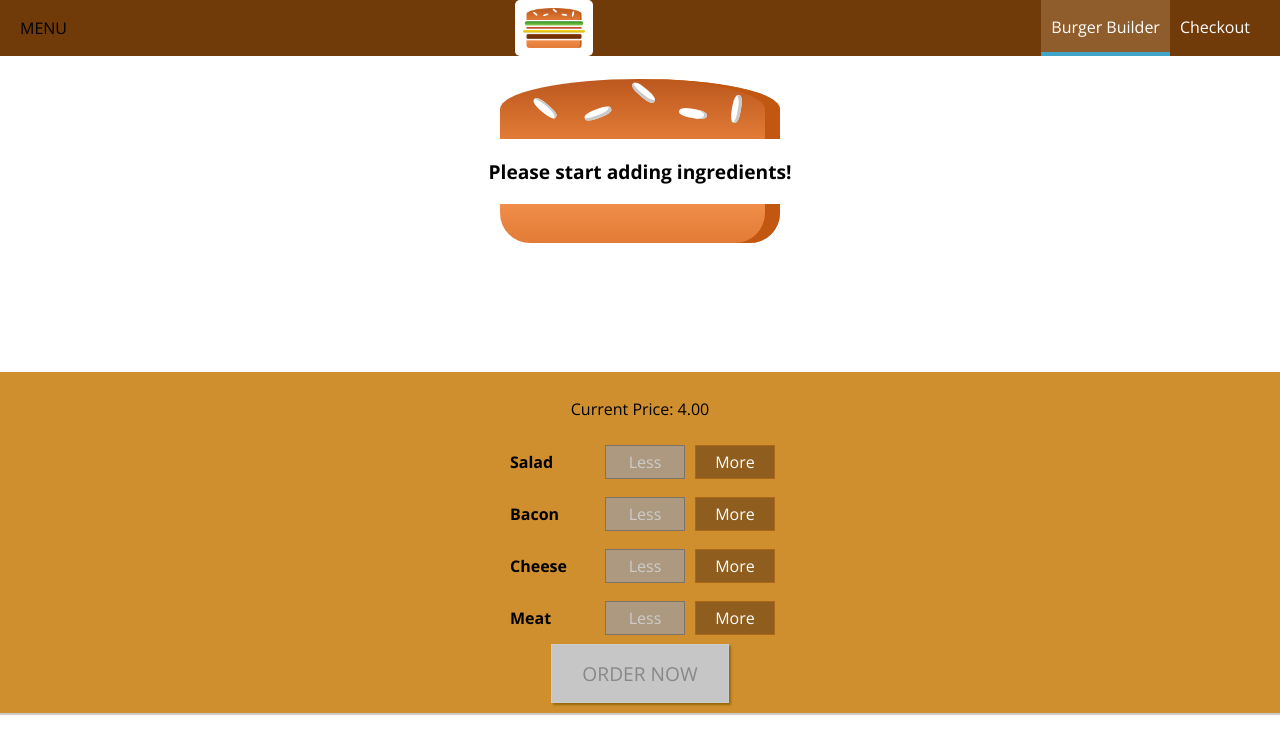
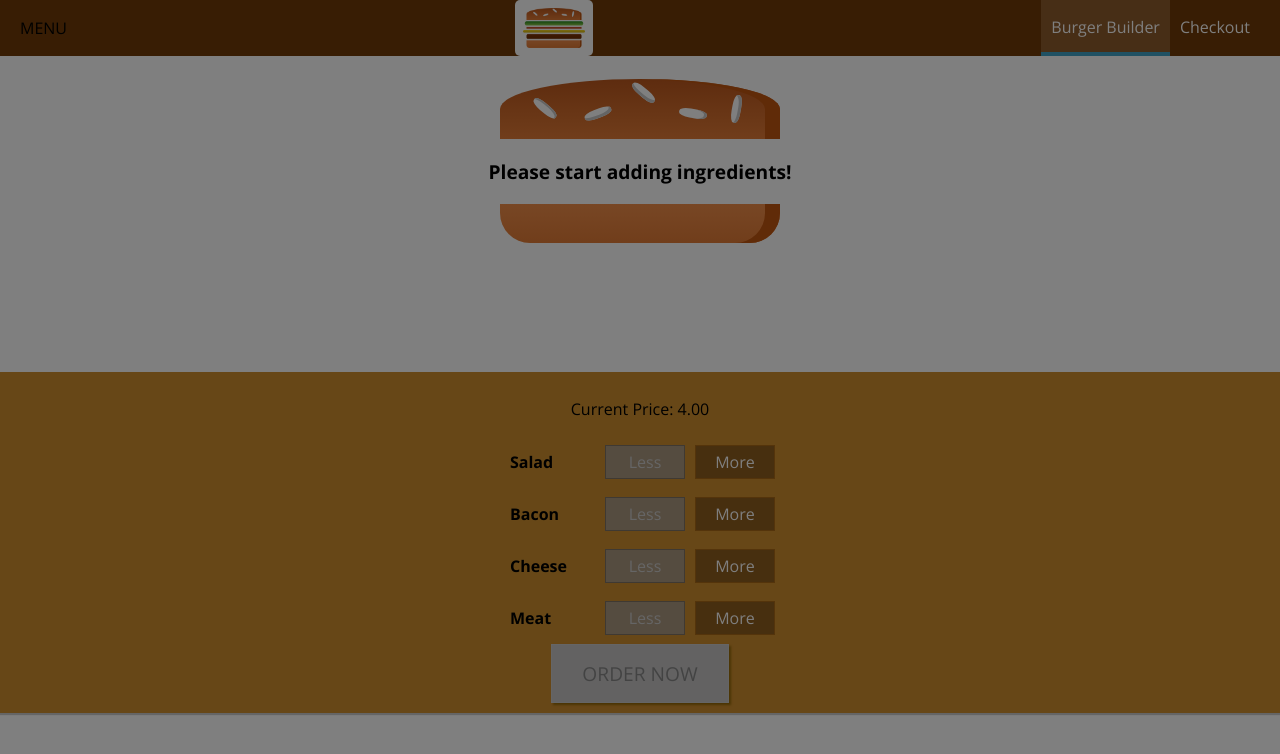
Before and after one commit to amadi5892/Burger_Builder, a React app: page / in a window 1280 px wide. Shown: the top 754 px of the page. Built offline with nearby package versions, Linux system fonts and the light colour scheme.

Commit message:
reusing the backdrop

```diff
--- a/src/components/Layout/Layout.js
+++ b/src/components/Layout/Layout.js
@@ -1,17 +1,29 @@
-import React from 'react';
+import React, { Component } from 'react';
 import Auxillary from '../../hoc/Auxillary';
 import classes from './Layout.css';
 import Toolbar from '../Navigation/Toolbar/Toolbar';
 import SideDrawer from '../Navigation/SideDrawer/SideDrawer';
 
-const layout = (props) => (
-    <Auxillary>
-        <Toolbar />
-        <SideDrawer />
-        <main className={classes.Content}>
-            {props.children}
-        </main>
-    </Auxillary>
-);
+class Layout extends Component {
+    state = {
+        showSideDrawer: true
+    }
 
-export default layout;
+    sideDrawerClosedHandler = () => {
+        this.setState({showSideDrawer: false})
+    }
+
+    render () {
+        return (
+            <Auxillary>
+                <Toolbar />
+                <SideDrawer open={this.state.showSideDrawer} closed={this.sideDrawerClosedHandler} />
+                <main className={classes.Content}>
+                    {this.props.children}
+                </main>
+            </Auxillary>
+        )
+    };
+}
+
+export default Layout;
--- a/src/components/Navigation/SideDrawer/SideDrawer.js
+++ b/src/components/Navigation/SideDrawer/SideDrawer.js
@@ -3,11 +3,18 @@ import React from 'react';
 import Logo from '../../Logo/Logo';
 import NavigationItems from '../NavigationItems/NavigationItems';
 import classes from './SideDrawer.css';
+import BackDrop from '../../UI/Backdrop/Backdrop';
+import Auxillary from '../../../hoc/Auxillary';
 
 const sideDrawer = (props) => {
-    // ...
+    let attachedClasses = [classes.SideDrawer, classes.Close];
+    if (props.open) {
+        attachedClasses = [classes.SideDrawer, classes.Open];
+    }
     return (
-        <div className={classes.SideDrawer}>
+        <Auxillary>
+            <BackDrop show={props.open} clicked={props.closed}/>
+            <div className={attachedClasses.join(' ')}>
                 <div className={classes.Logo}>
                     <Logo />
                 </div>
@@ -15,6 +22,7 @@ const sideDrawer = (props) => {
                     <NavigationItems />
                 </nav>
             </div>
+        </Auxillary>
     );
 };
 
```
Lines whose indentation alone changed are shown as unchanged.
